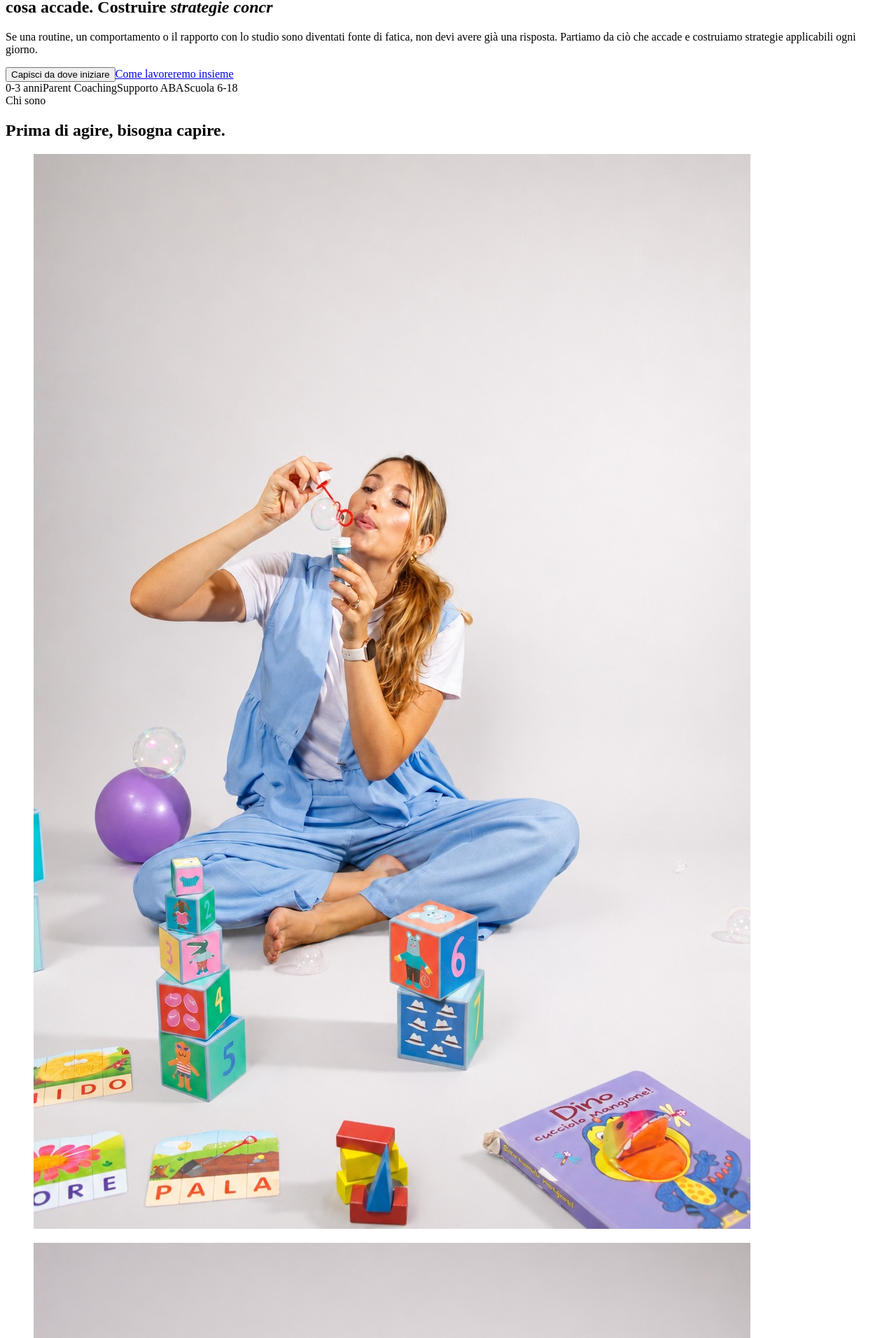
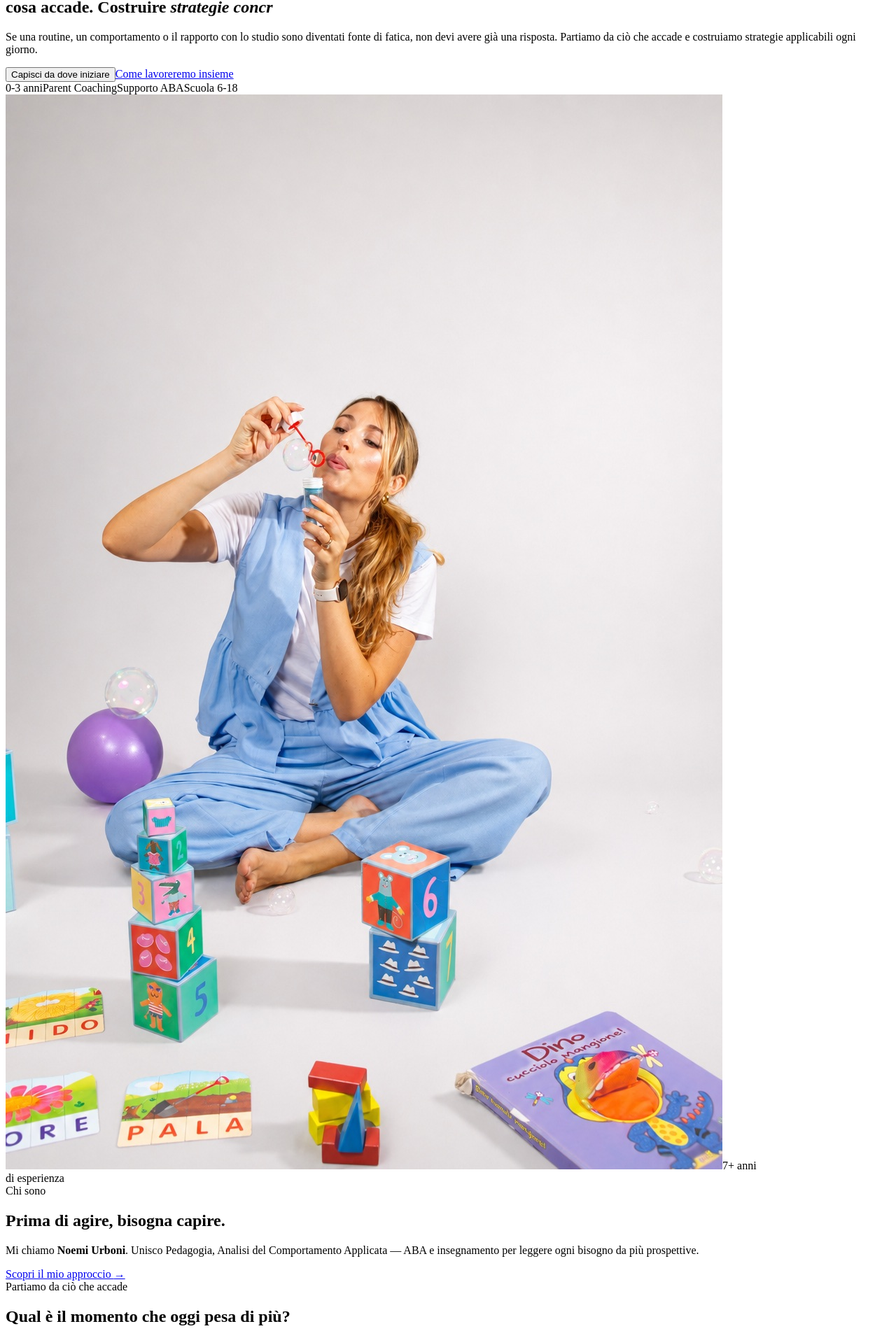
Before and after one commit to Eulab-EugenioRenna/ilPontePedagogico, a React (Vite) app: page / in a window 1280 px wide. Shown: the part 112-2024 px from the top of the page at 70% size. Built offline with nearby package versions, Linux system fonts and the light colour scheme; the HTML template or start-up script is replaced by a standard one.

Commit message:
feat: integra chi sono nella hero

```diff
--- a/src/App.jsx
+++ b/src/App.jsx
@@ -2,7 +2,6 @@ import { useMemo, useState } from 'react';
 import Header from './components/Header.jsx';
 import Hero from './components/Hero.jsx';
 import NeedNavigator from './components/NeedNavigator.jsx';
-import About from './components/About.jsx';
 import ServiceExplorer from './components/ServiceExplorer.jsx';
 import MethodCompass from './components/MethodCompass.jsx';
 import Audience from './components/Audience.jsx';
@@ -37,7 +36,6 @@ export default function App() {
       <Header />
       <main>
         <Hero onPrimary={() => document.getElementById('servizi')?.scrollIntoView({ behavior: 'smooth' })} />
-        <About />
         <NeedNavigator onChoose={(id) => selectAndScroll(id, 'servizi')} />
         <ServiceExplorer
           selectedServiceId={selectedServiceId}
--- a/src/components/Hero.jsx
+++ b/src/components/Hero.jsx
@@ -31,6 +31,23 @@ export default function Hero({ onPrimary }) {
         </div>
       </div>
 
+      <aside id="chi-sono" className="portrait-card hero-profile" data-reveal aria-labelledby="hero-profile-title">
+        <div className="hero-profile-photo">
+          <img
+            src="/shooting-noemi-13.jpg"
+            alt="Noemi Urboni durante un’attività educativa"
+          />
+          <span className="hero-profile-badge">7+ anni<br />di esperienza</span>
+        </div>
+        <div className="hero-profile-copy">
+          <span className="section-kicker">Chi sono</span>
+          <h2 id="hero-profile-title">Prima di agire, bisogna capire.</h2>
+          <p>
+            Mi chiamo <strong>Noemi Urboni</strong>. Unisco Pedagogia, Analisi del Comportamento Applicata — ABA e insegnamento per leggere ogni bisogno da più prospettive.
+          </p>
+          <a className="hero-profile-link" href="#metodo">Scopri il mio approccio <span aria-hidden="true">→</span></a>
+        </div>
+      </aside>
     </section>
   );
 }
--- a/src/styles.css
+++ b/src/styles.css
@@ -216,7 +216,8 @@ h3 { font-size: 1.28rem; line-height: 1.25; }
 .hero {
   align-items: center;
   display: grid;
-  grid-template-columns: minmax(0, 1fr);
+  gap: clamp(2rem, 5vw, 4.75rem);
+  grid-template-columns: minmax(0, 1.08fr) minmax(340px, 0.92fr);
   isolation: isolate;
   min-height: min(780px, calc(100vh - 80px));
   padding: clamp(6rem, 10vw, 9rem) 0 clamp(4rem, 7vw, 6.5rem);
@@ -254,10 +255,12 @@ h3 { font-size: 1.28rem; line-height: 1.25; }
 }
 
 .hero-copy {
-  max-width: 980px;
+  max-width: 680px;
   position: relative;
   z-index: 1;
 }
+
+.hero h1 { font-size: clamp(3.25rem, 5.6vw, 5.9rem); }
 
 .eyebrow,
 .section-kicker {
@@ -412,6 +415,80 @@ h3 { font-size: 1.28rem; line-height: 1.25; }
   transform: translate(-50%, -50%);
   width: 360px;
 }
+
+.hero-profile {
+  display: grid;
+  gap: 1.35rem;
+  min-height: 0;
+  padding: 1rem;
+}
+
+.hero-profile::before { left: 82%; top: 14%; }
+
+.hero-profile-photo {
+  border-radius: calc(var(--radius-xl) - 10px);
+  height: clamp(310px, 36vw, 430px);
+  overflow: hidden;
+  position: relative;
+  z-index: 1;
+}
+
+.hero-profile-photo::after {
+  background: linear-gradient(180deg, transparent 55%, rgba(79, 70, 63, 0.25));
+  content: '';
+  inset: 0;
+  pointer-events: none;
+  position: absolute;
+}
+
+.hero-profile-photo img {
+  height: 100%;
+  object-fit: cover;
+  object-position: center 54%;
+  width: 100%;
+}
+
+.hero-profile-badge {
+  align-items: center;
+  background: var(--text);
+  border: 6px solid rgba(255, 253, 249, 0.92);
+  border-radius: 999px;
+  bottom: 1rem;
+  color: var(--ivory);
+  display: flex;
+  font-family: 'Playfair Display', Georgia, serif;
+  font-size: 0.92rem;
+  height: 104px;
+  justify-content: center;
+  line-height: 1.08;
+  position: absolute;
+  right: 1rem;
+  text-align: center;
+  transform: rotate(4deg);
+  width: 104px;
+  z-index: 2;
+}
+
+.hero-profile-copy {
+  padding: 0.2rem 0.55rem 0.7rem;
+  position: relative;
+  z-index: 1;
+}
+
+.hero-profile-copy .section-kicker { margin-bottom: 0.55rem; }
+.hero-profile-copy h2 { font-size: clamp(2rem, 3.25vw, 3rem); margin-bottom: 0.85rem; }
+.hero-profile-copy p { color: var(--muted); line-height: 1.55; margin-bottom: 0.85rem; }
+.hero-profile-copy strong { color: var(--text); }
+
+.hero-profile-link {
+  color: var(--accent-dark);
+  display: inline-flex;
+  font-weight: 900;
+  gap: 0.45rem;
+  transition: gap 0.25s ease, color 0.25s ease;
+}
+
+.hero-profile-link:hover { color: var(--text); gap: 0.75rem; }
 
 .bridge-illustration {
   align-items: center;
@@ -1114,7 +1191,7 @@ input:focus, select:focus, textarea:focus { border-color: rgba(169, 121, 99, 0.6
   .proof-layout,
   .contact { grid-template-columns: 1fr; }
   .hero { min-height: auto; padding-top: 4.5rem; }
-  .portrait-card { min-height: 440px; }
+  .hero-profile { max-width: 680px; min-height: 0; }
   .need-grid,
   .photo-board,
   .review-grid,
@@ -1136,9 +1213,12 @@ input:focus, select:focus, textarea:focus { border-color: rgba(169, 121, 99, 0.6
   h1 { font-size: clamp(2.65rem, 13vw, 3.5rem); }
   h2 { font-size: clamp(2rem, 9vw, 2.75rem); }
   .hero { overflow: clip; padding-bottom: 2.2rem; }
+  .hero h1 { font-size: clamp(2.65rem, 13vw, 3.5rem); }
   .hero-actions { align-items: stretch; flex-direction: column; }
   .button { width: 100%; }
-  .portrait-card { min-height: 380px; }
+  .hero-profile { min-height: 0; padding: 0.7rem; }
+  .hero-profile-photo { height: 360px; }
+  .hero-profile-copy { padding-inline: 0.45rem; }
   .hero-note { position: relative; inset: auto; margin-top: 0.75rem; max-width: none; }
   .bridge-illustration { min-height: 230px; }
   .need-card { min-height: auto; }
```
